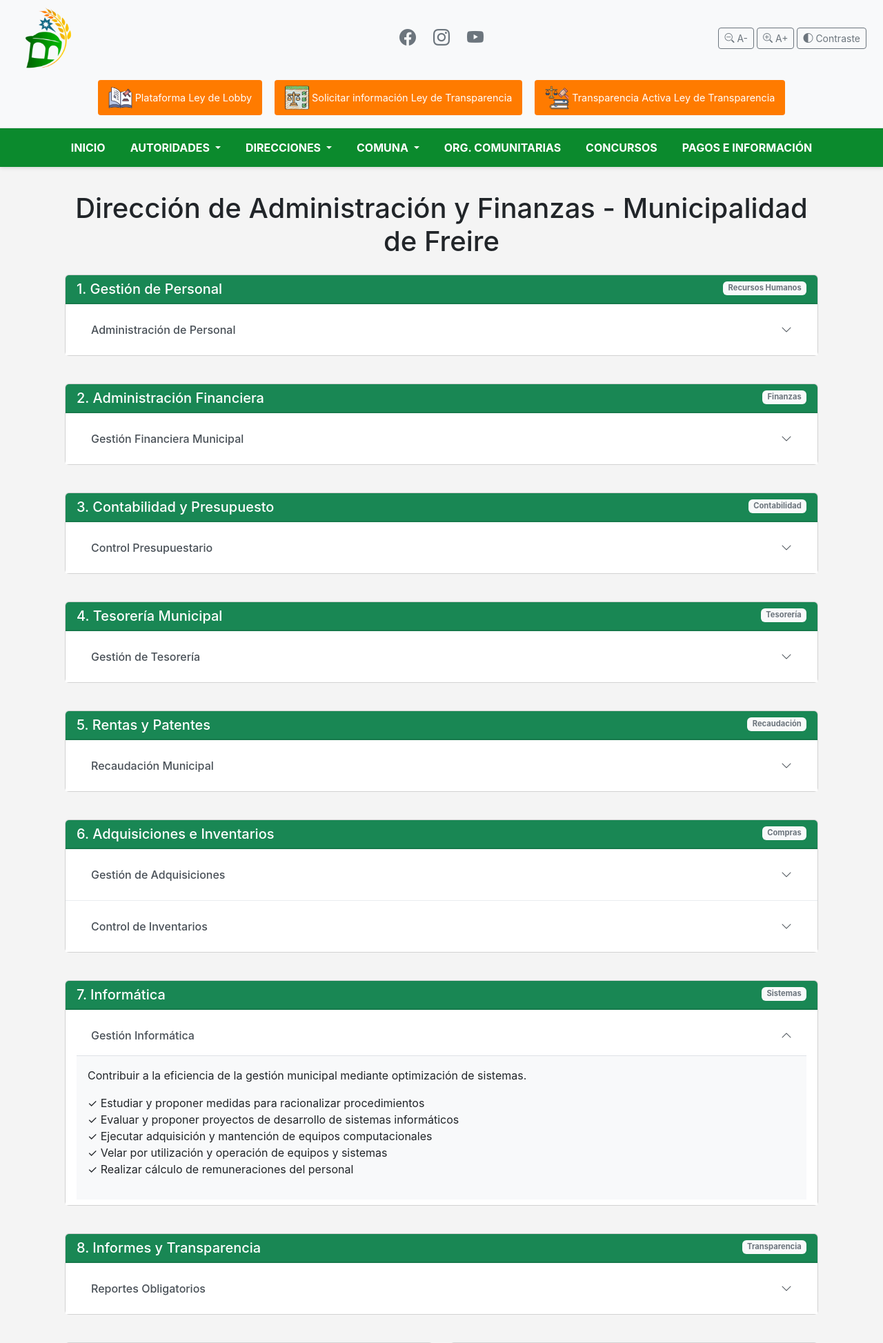
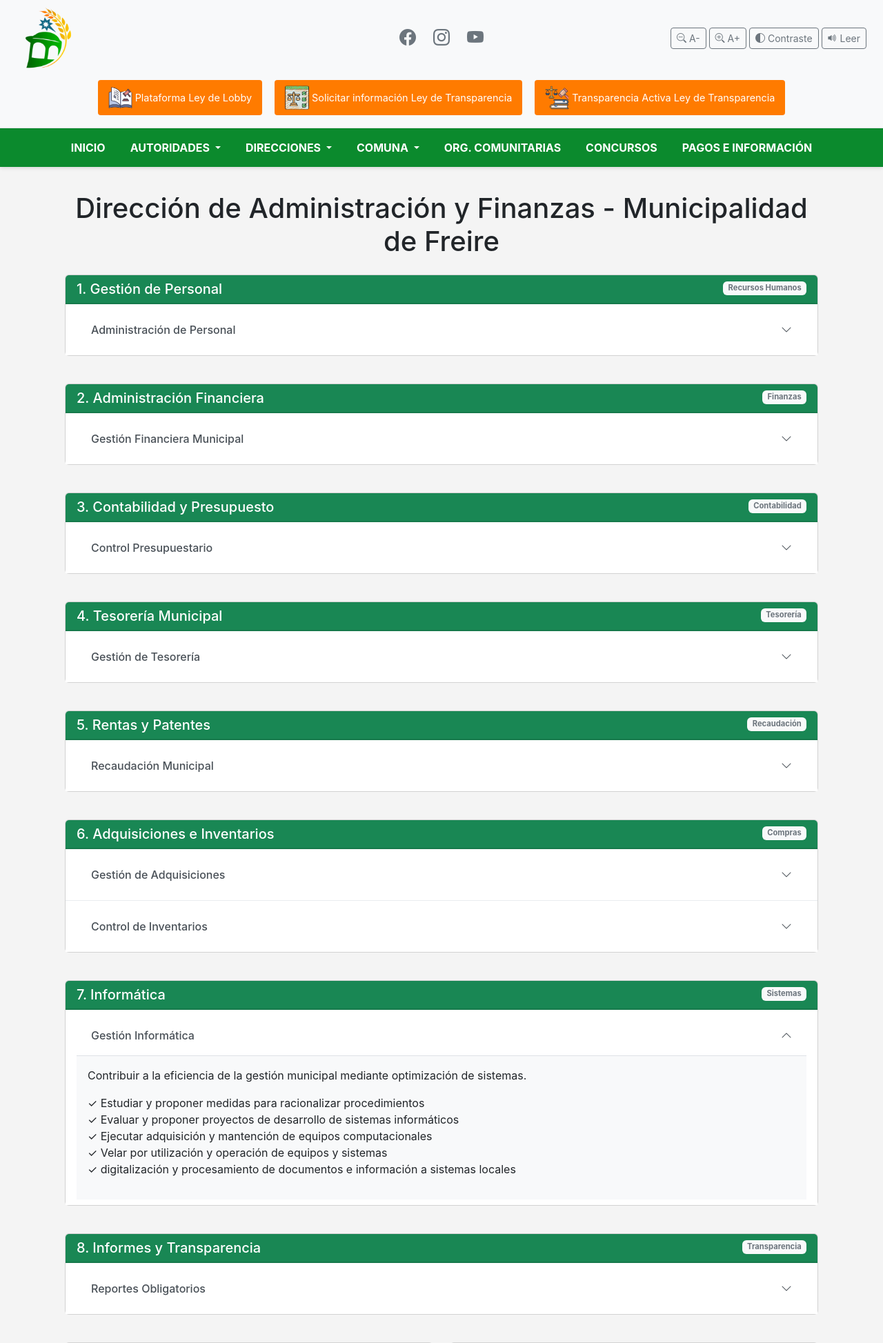
Before and after one commit to simsimi2143/Landing_page_flask, a Flask app: page /direccion_de_administracion_y_finanzas in a window 1280 px wide, after a click on "Gestión Informática". Shown: the top 1947 px of the page at 69% size. Run offline with Flask 3, Linux system fonts and the light colour scheme.

Commit message:
modificacion de un item en el apartado de informatica.

```diff
--- a/app/templates/direccion_de_administracion_y_finanzas.html
+++ b/app/templates/direccion_de_administracion_y_finanzas.html
@@ -312,7 +312,7 @@
                                             <li>✓ Evaluar y proponer proyectos de desarrollo de sistemas informáticos</li>
                                             <li>✓ Ejecutar adquisición y mantención de equipos computacionales</li>
                                             <li>✓ Velar por utilización y operación de equipos y sistemas</li>
-                                            <li>✓ Realizar cálculo de remuneraciones del personal</li>
+                                            <li>✓ digitalización y procesamiento de documentos e información a sistemas locales</li>
                                         </ul>
                                     </div>
                                 </div>
--- a/app/templates/layout.html
+++ b/app/templates/layout.html
@@ -61,8 +61,12 @@
                                 <button id="increase-font" class="btn btn-sm btn-outline-secondary me-1" title="Aumentar tamaño de letra">
                                     <i class="bi bi-zoom-in"></i> A+
                                 </button>
-                                <button id="toggle-contrast" class="btn btn-sm btn-outline-secondary" title="Cambiar contraste">
+                                <button id="toggle-contrast" class="btn btn-sm btn-outline-secondary me-1" title="Cambiar contraste">
                                     <i class="bi bi-circle-half"></i> Contraste
+                                </button>
+                                <!-- NUEVO BOTÓN DE LECTURA POR VOZ -->
+                                <button id="toggle-tts" class="btn btn-sm btn-outline-secondary" title="Leer página en voz alta">
+                                    <i class="bi bi-volume-up-fill"></i> Leer
                                 </button>
                             </div>
                         </div>
@@ -393,6 +397,15 @@
             const header = document.querySelector('.main-header');
             const mainContent = document.querySelector('.main-content');
 
+            // --- Variables para Text-to-Speech (TTS) ---
+            const toggleTtsBtn = document.getElementById('toggle-tts');
+            let isReading = false;
+
+            // --- Comprobación de compatibilidad con TTS ---
+            if (!('speechSynthesis' in window)) {
+                toggleTtsBtn.style.display = 'none'; // Ocultar el botón si no es compatible
+            }
+
             // --- Funciones para accesibilidad ---
             function updateFontSize() {
                 body.classList.remove('font-size-small', 'font-size-normal', 'font-size-large', 'font-size-xlarge');
@@ -419,7 +432,7 @@
                 localStorage.setItem('highContrast', highContrastMode);
             }
 
-            // --- NUEVA: Función para ajustar el padding del contenido principal (solo en escritorio) ---
+            // --- Función para ajustar el padding del contenido principal (solo en escritorio) ---
             function adjustMainContentPadding() {
                 if (header && mainContent) {
                     // Solo ajustamos el padding si la pantalla es grande (992px o más)
@@ -453,7 +466,42 @@
                 updateContrast();
             });
 
-            // --- NUEVO: Event Listeners para la cabecera fija ---
+            // --- Event Listener para Text-to-Speech (TTS) ---
+            toggleTtsBtn.addEventListener('click', function() {
+                if (!isReading) {
+                    // Iniciar lectura
+                    const textToRead = mainContent.innerText;
+                    const utterance = new SpeechSynthesisUtterance(textToRead);
+
+                    utterance.lang = 'es-ES'; // Configurar idioma
+                    utterance.rate = 0.9;     // Configurar velocidad (0.1 a 10)
+
+                    // Evento cuando la lectura termina
+                    utterance.onend = function() {
+                        isReading = false;
+                        toggleTtsBtn.innerHTML = '<i class="bi bi-volume-up-fill"></i> Leer';
+                        toggleTtsBtn.classList.remove('btn-danger');
+                        toggleTtsBtn.classList.add('btn-outline-secondary');
+                    };
+
+                    window.speechSynthesis.speak(utterance);
+
+                    isReading = true;
+                    toggleTtsBtn.innerHTML = '<i class="bi bi-stop-circle-fill"></i> Detener';
+                    toggleTtsBtn.classList.remove('btn-outline-secondary');
+                    toggleTtsBtn.classList.add('btn-danger');
+
+                } else {
+                    // Detener lectura
+                    window.speechSynthesis.cancel();
+                    isReading = false;
+                    toggleTtsBtn.innerHTML = '<i class="bi bi-volume-up-fill"></i> Leer';
+                    toggleTtsBtn.classList.remove('btn-danger');
+                    toggleTtsBtn.classList.add('btn-outline-secondary');
+                }
+            });
+
+            // --- Event Listeners para la cabecera fija ---
             window.addEventListener('load', adjustMainContentPadding);
             window.addEventListener('resize', adjustMainContentPadding);
 
```
